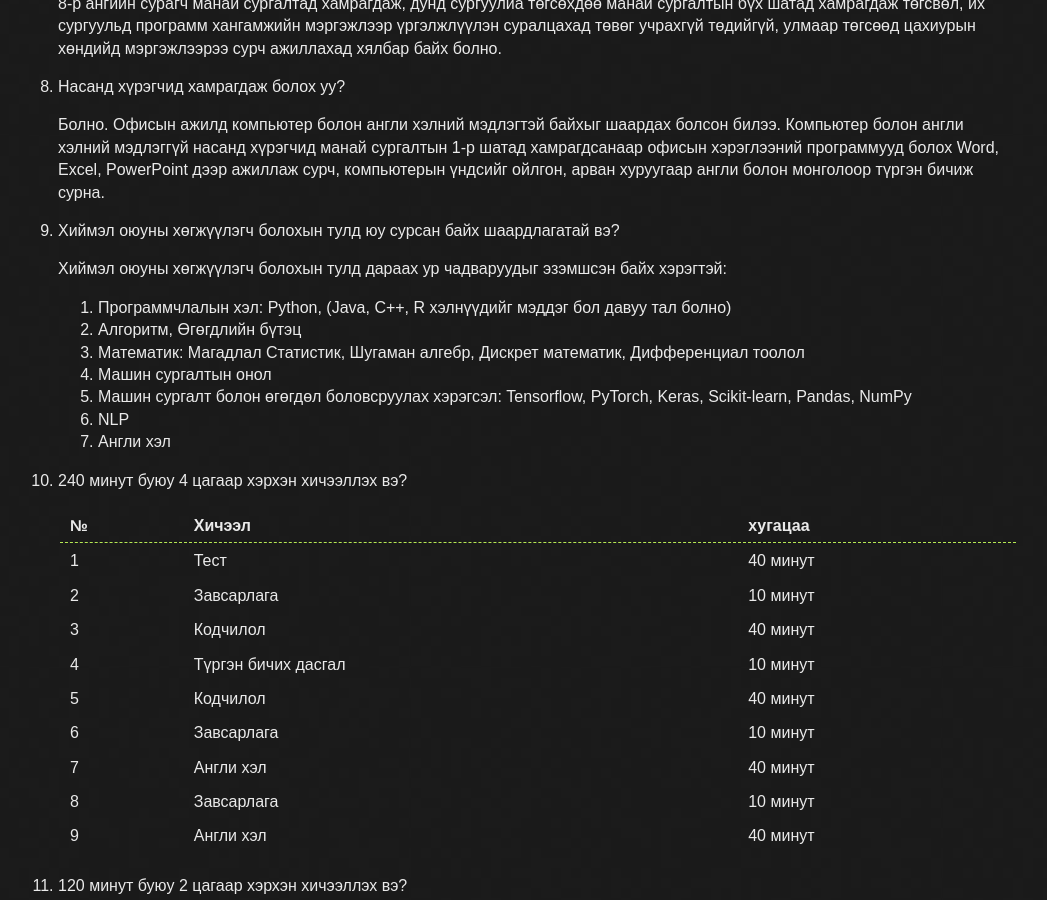
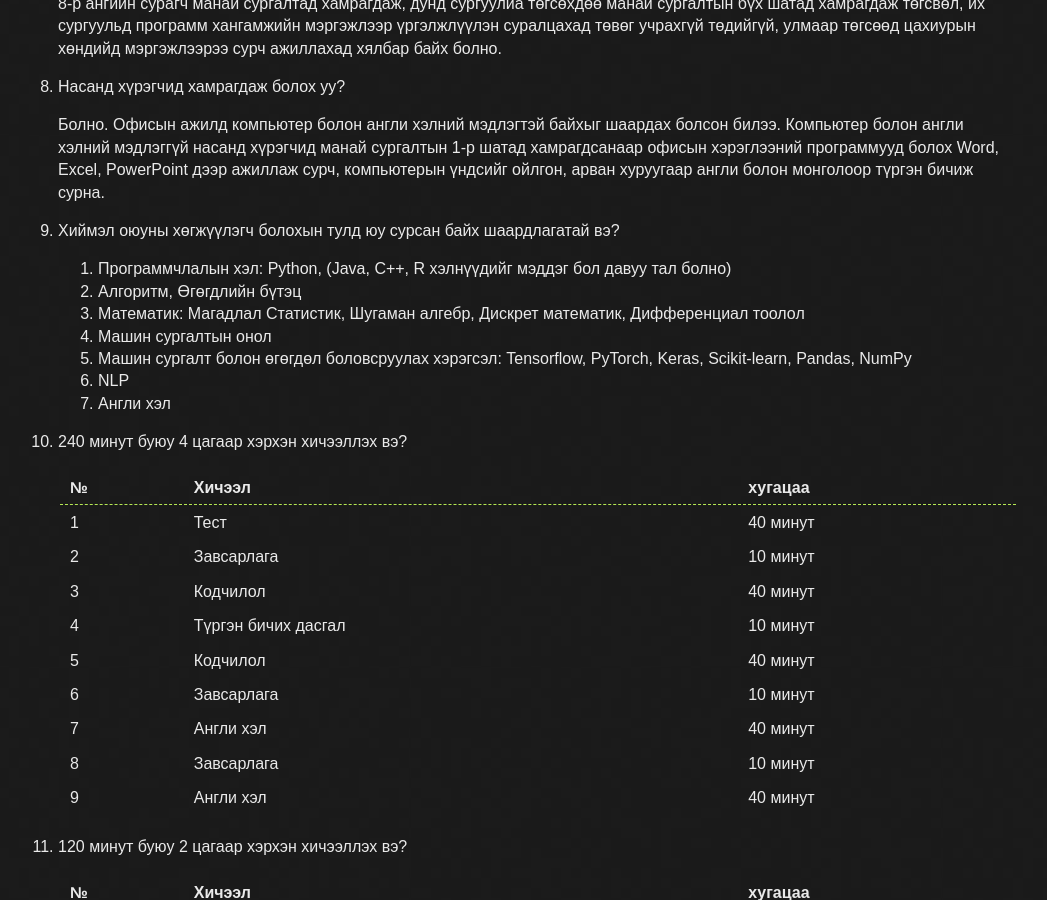
Before and after one commit to ganaatulgaa/corecode, a Jekyll site: the page built from faq.md, in a window 1280 px wide and 900 px high, scrolled down 929 px. Shown: the whole window, without its empty margins (122-1169 px from the left). Built offline with Jekyll 4.4.1, drawn with Linux system fonts in a browser that asks for light colours; our own code applies the rules of GitHub Pages for plain Markdown files.

Commit message:
Update faq.md

```diff
--- a/faq.md
+++ b/faq.md
@@ -38,7 +38,6 @@ layout: default
 
 1. Хиймэл оюуны хөгжүүлэгч болохын тулд юу сурсан байх шаардлагатай вэ?
 
-   Хиймэл оюуны хөгжүүлэгч болохын тулд дараах ур чадваруудыг эзэмшсэн байх хэрэгтэй:
    1. Программчлалын хэл: Python, (Java, C++, R хэлнүүдийг мэддэг бол давуу тал болно)
    1. Алгоритм, Өгөгдлийн бүтэц
    1. Математик: Магадлал Статистик, Шугаман алгебр, Дискрет математик, Дифференциал тоолол
```
